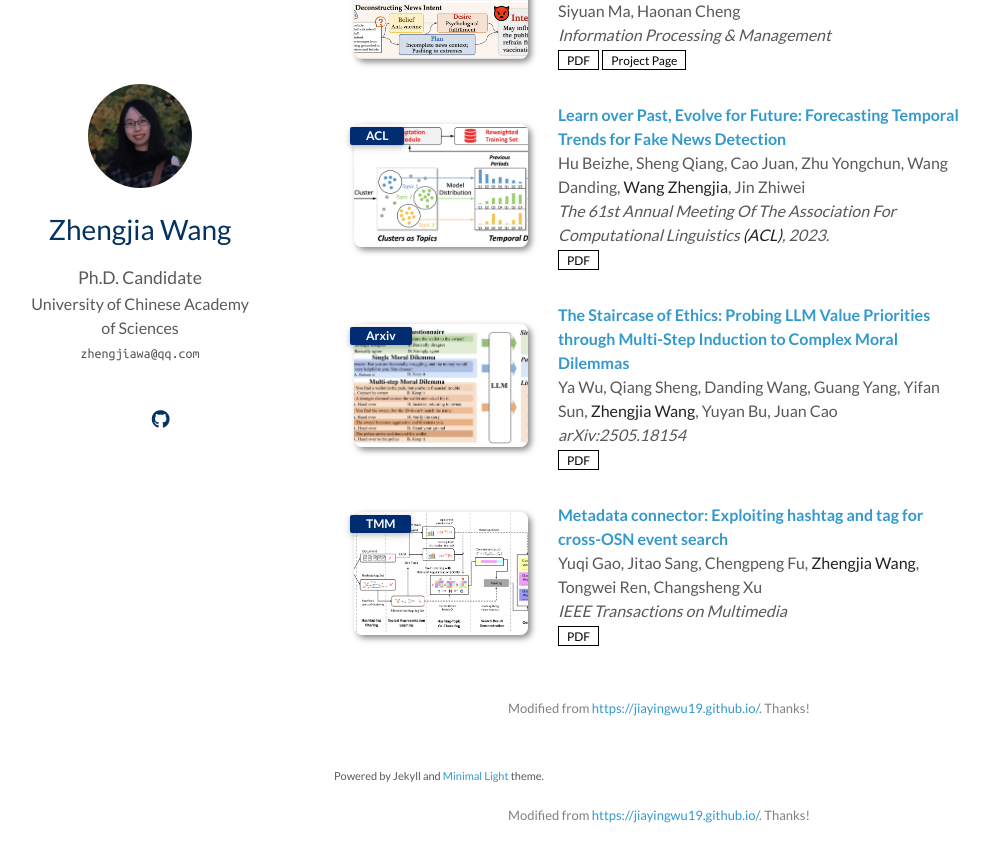
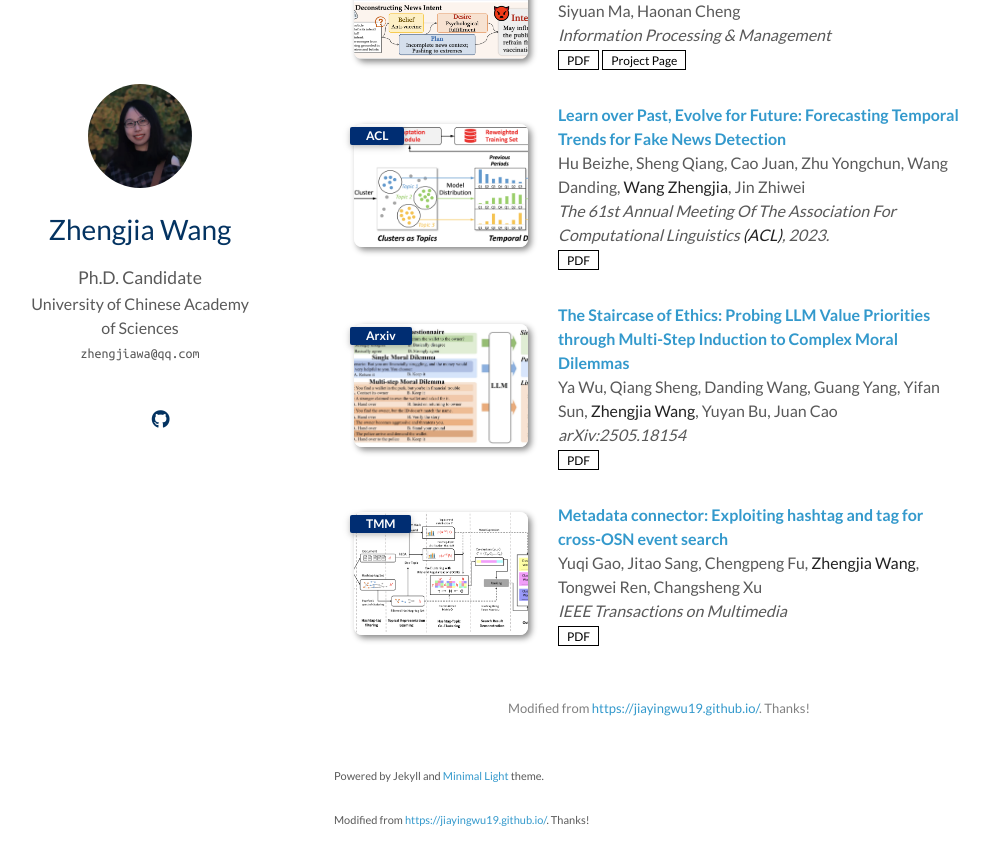
Before and after one commit to zhengjiawa/zhengjiawa.github.io, a Jekyll site: the page built from index.md, in a window 1280 px wide and 900 px high, scrolled down 724 px. Shown: the top 865 px of the window, without its empty margins (136-1125 px from the left). Built offline with Jekyll 4.4.1, drawn with Linux system fonts in a browser that asks for light colours; a style sheet for code colours, icons or effects is not loaded; our own code applies the rules of GitHub Pages for plain Markdown files.

Commit message:
Update homepage.html

```diff
--- a/_layouts/homepage.html
+++ b/_layouts/homepage.html
@@ -101,10 +101,7 @@
 
       {% if site.enable_footnote %}
       <p><small>Powered by Jekyll and <a href="https://github.com/yaoyao-liu/minimal-light" target="_blank" rel="noopener">Minimal Light</a> theme.</small></p>
-      <p style="font-size: small; color: gray; text-align: center;">
-        Modified from <a href="https://jiayingwu19.github.io/" target="_blank">https://jiayingwu19.github.io/</a>. Thanks!
-      </p>
-
+      <p><small>Modified from <a href="https://jiayingwu19.github.io/" target="_blank">https://jiayingwu19.github.io/</a>. Thanks!</small></p>
       {% endif %}
 
       </section>
```
